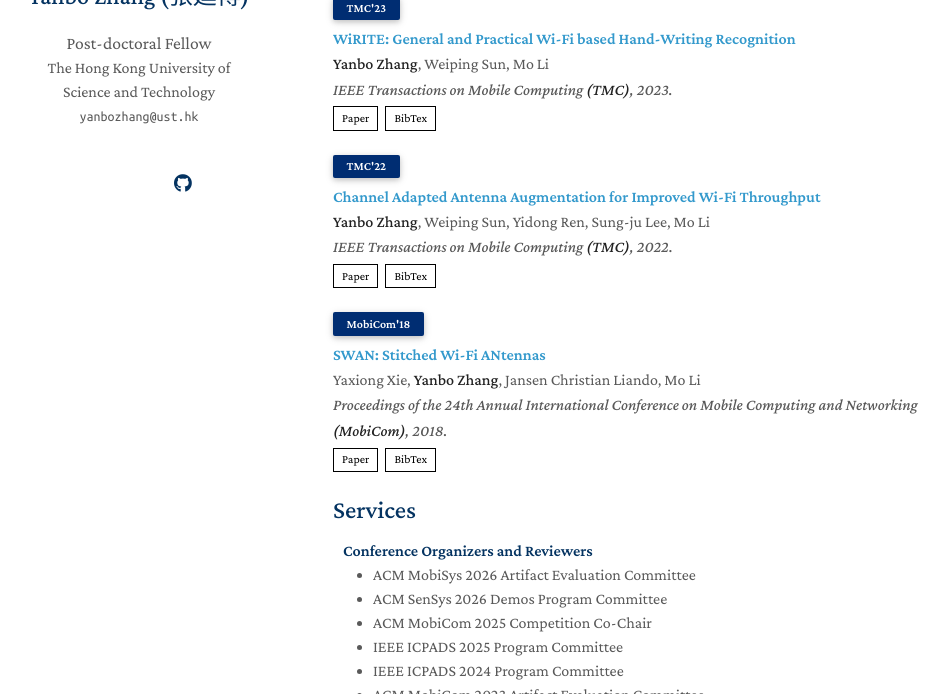
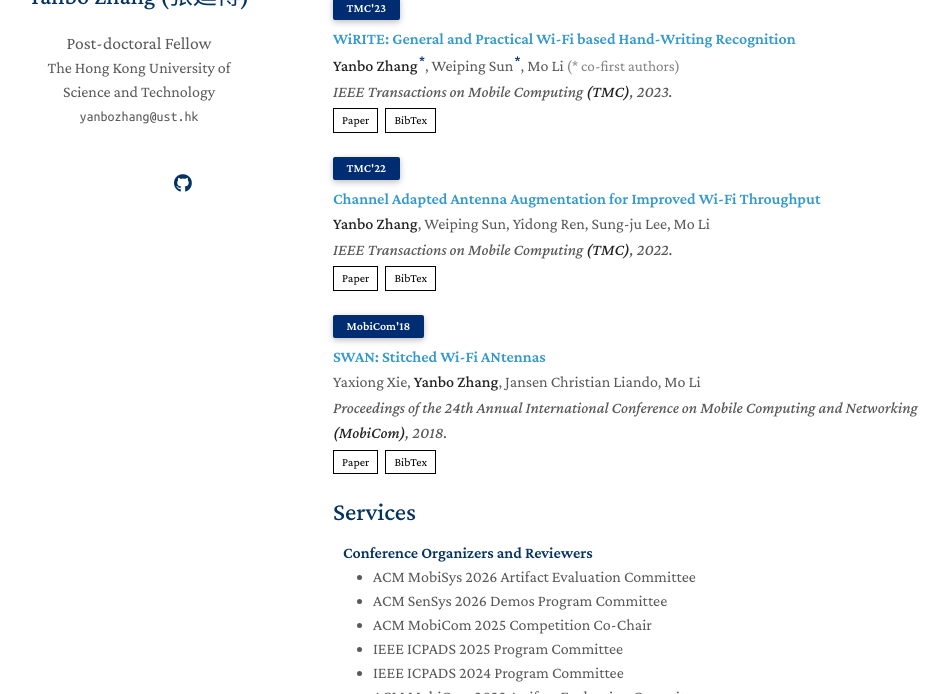
Before and after one commit to yanbozhang003/yanbozhang003.github.io, a Jekyll site: the page built from index.md, in a window 1280 px wide and 900 px high, scrolled down 1748 px, cut to the strip 206-900 px from the top of the window. Shown: the whole strip, without its empty margins (137-1085 px from the left). Built offline with Jekyll 4.4.1, drawn with Linux system fonts in a browser that asks for light colours; nearby versions of some CDN libraries; a style sheet for code colours, icons or effects is not loaded; our own code applies the rules of GitHub Pages for plain Markdown files.

Commit message:
change files

```diff
--- a/_data/publications.yml
+++ b/_data/publications.yml
@@ -55,7 +55,7 @@
     bibtex: https://github.com/yanbozhang003/AcFace/blob/main/acm_3643832.3661855.bib
 
   - title: "WiRITE: General and Practical Wi-Fi based Hand-Writing Recognition"
-    authors: <strong>Yanbo Zhang</strong>, Weiping Sun, Mo Li
+    authors: <strong>Yanbo Zhang</strong><span class="author-note-marker">*</span>, Weiping Sun<span class="author-note-marker">*</span>, Mo Li <span class="author-note">(* co-first authors)</span>
     conference_short: TMC'23
     conference: IEEE Transactions on Mobile Computing <strong>(TMC)</strong>, 2023.
     pdf: ./assets/files/publications_pdf/WiRITE.pdf
```
